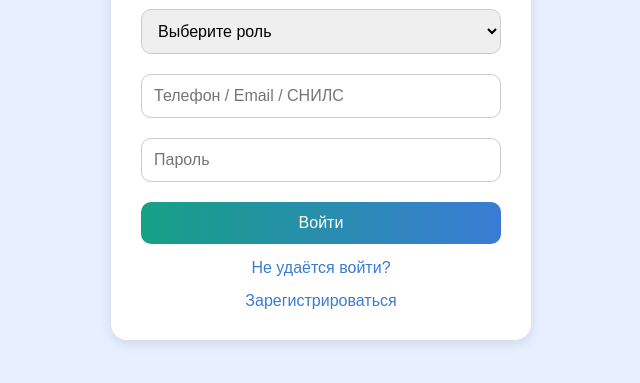
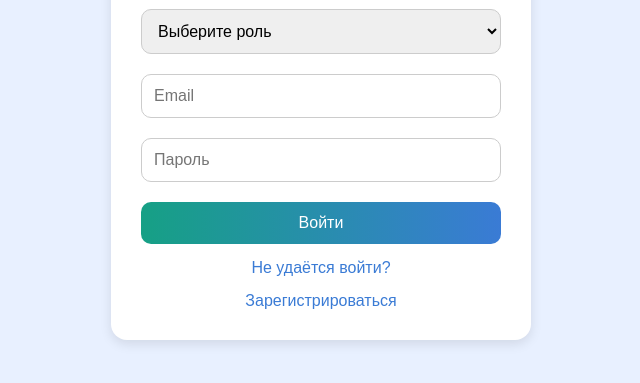
Before and after one commit to JmenJ/volunteer-platform, a plain HTML site: page test1/html/login.html in a window 1280 px wide. Shown: the part 285-668 px from the top of the page, without its empty margins (319-959 px from the left). Drawn offline with Linux system fonts and the light colour scheme.

Commit message:
Update par-login.html

```diff
--- a/test1/html/login.html
+++ b/test1/html/login.html
@@ -15,7 +15,7 @@
         <option value="volunteer">Волонтёр</option>
         <option value="partner">Предприятие-партнёр</option>
       </select>
-      <input type="text" id="login" placeholder="Телефон / Email / СНИЛС" required>
+      <input type="text" id="login" placeholder="Email" required>
       <input type="password" id="password" placeholder="Пароль" required>
       <button class="button" type="submit">Войти</button>
     </form>
```
